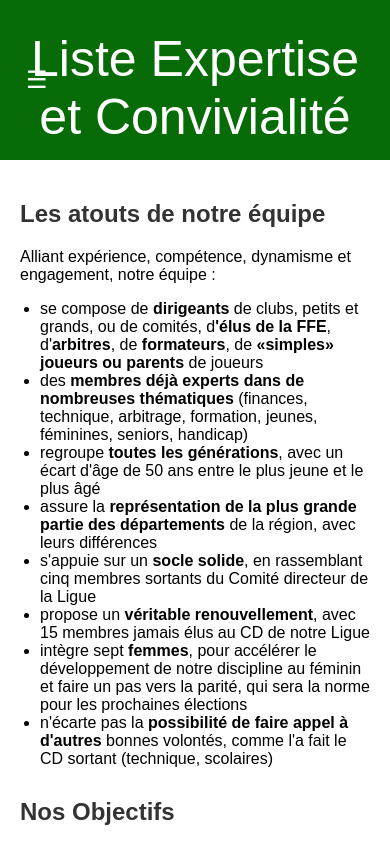
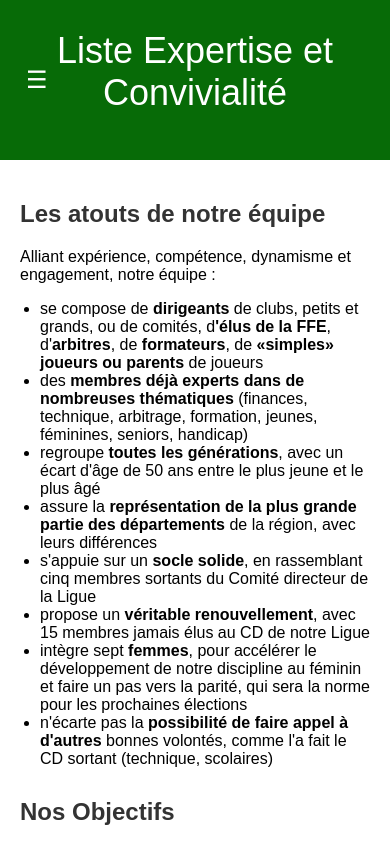
Before and after one commit to ListeExpertiseEtConvivialite/ListeExpertiseEtConvivialite.github.io, a plain HTML site: page index.html in a window 390 px wide. Shown: the top 843 px of the page. Drawn offline with Linux system fonts and the light colour scheme.

Commit message:
header correction

```diff
--- a/style.css
+++ b/style.css
@@ -20,13 +20,19 @@ header {
     position: relative;
 }
 
+
 /* New text inside header */
 .header-text {
     font-size: 50px;
     margin-top: 10px;
 }
 
-/* Always show the menu toggle */
+@media (max-width: 750px) {
+    .header-text{
+        font-size: 36px;
+    }
+}
+
 .menu-toggle {
     display: block;
     background: none;
```
